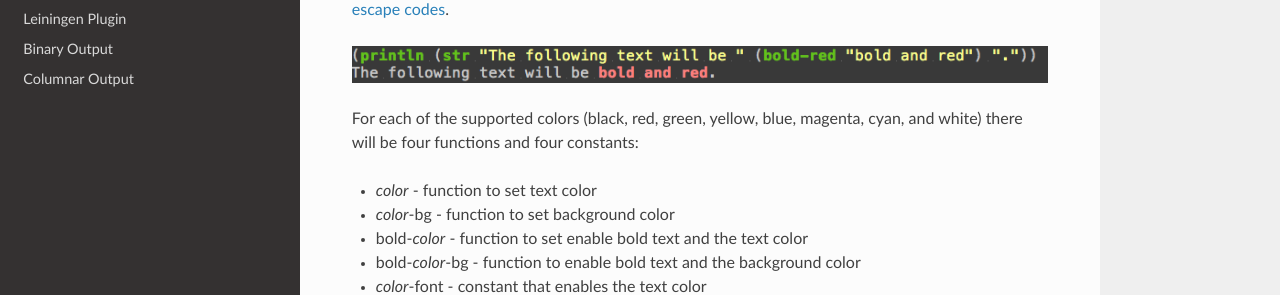
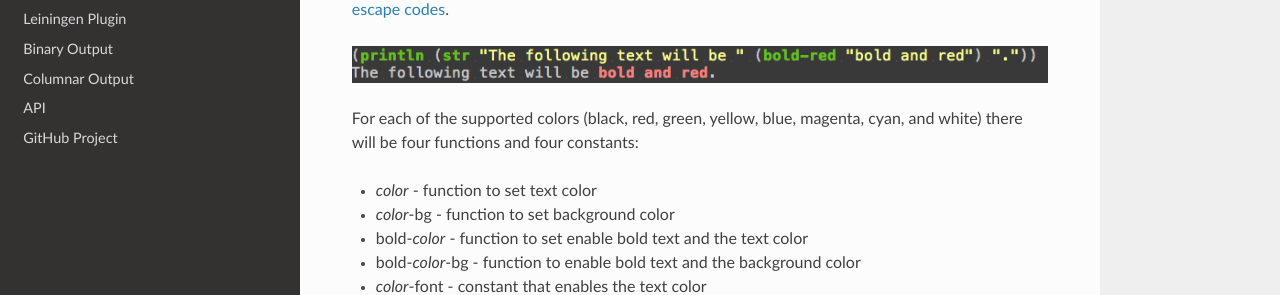
Before and after one commit to clj-commons/pretty, a Sphinx documentation site: the page built from docs/ansi.rst, in a window 1280 px wide. Shown: the part 187-482 px from the top of the page. Built offline with Sphinx 7.4.7 and the Read the Docs theme 2.0.0, drawn with Linux system fonts in a browser that asks for light colours.

Commit message:
Add links to API and GitHub page

```diff
--- a/docs/index.rst
+++ b/docs/index.rst
@@ -44,3 +44,7 @@ Pretty is released under the terms of the `Apache Software License 2.0 <http://w
    lein-plugin
    binary
    columns
+
+
+   API <http://avisonovate.github.io/docs/pretty>
+   GitHub Project <https://github.com/AvisoNovate/pretty>
```
